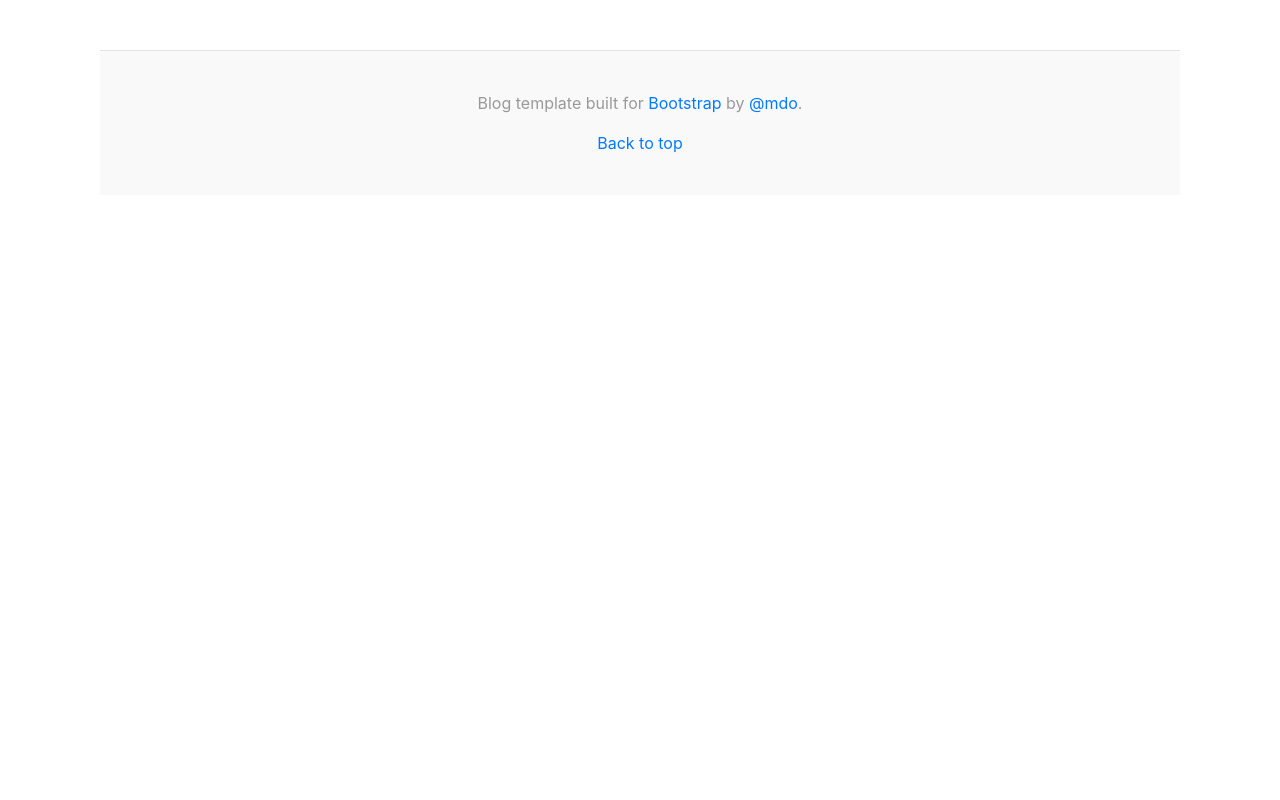
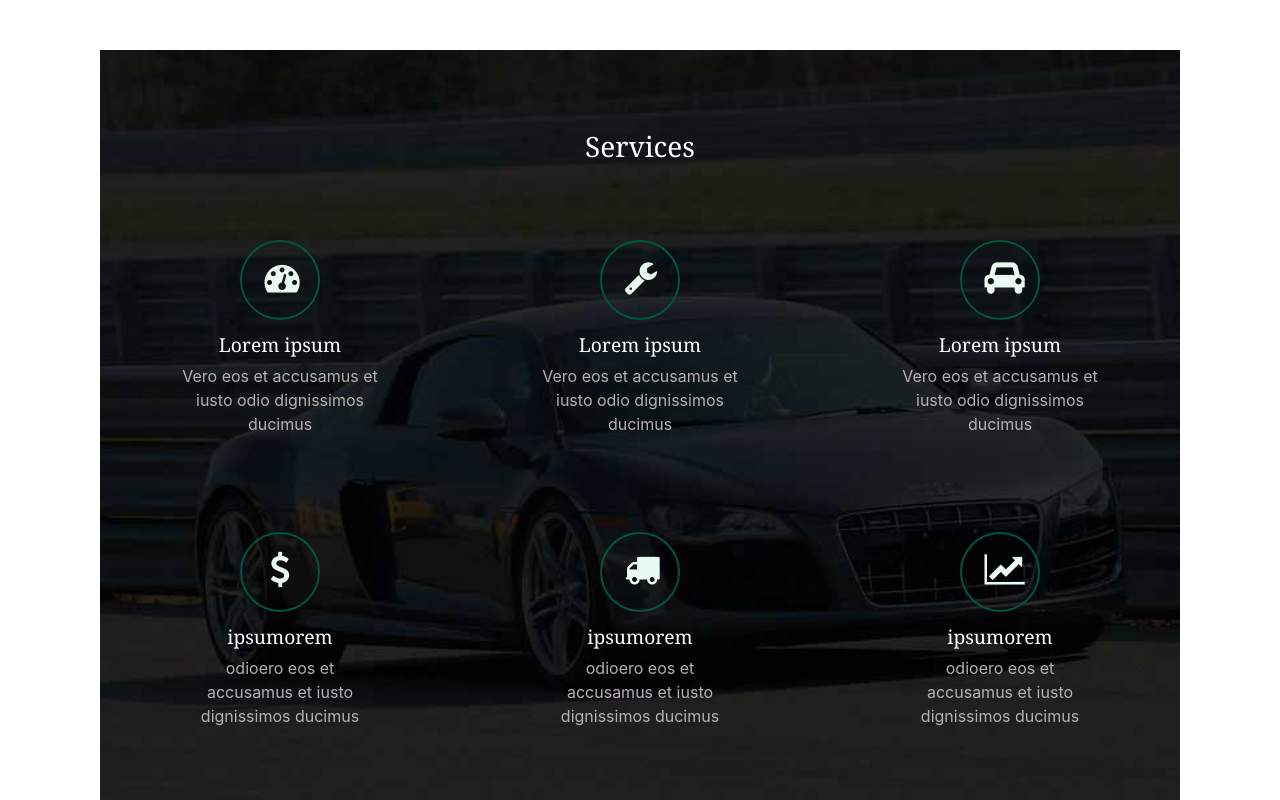
Before and after one commit to SandeepMirok/RepairBoss, a React (Create React App) app: page / in a window 1280 px wide. Shown: the part 1040-1840 px from the top of the page. Before the commit the page ends 1235 px from the top, so only its background shows below. Built offline with nearby package versions, Linux system fonts and the light colour scheme; a web font is replaced by a local one.

Commit message:
add ServicePart and Add some animation

```diff
--- a/package.json
+++ b/package.json
@@ -4,12 +4,14 @@
   "private": true,
   "dependencies": {
     "bootstrap": "^4.1.3",
+    "font-awesome": "^4.7.0",
     "foundation-sites": "^6.5.0-rc.2",
     "jquery": "^3.3.1",
     "react": "^16.4.2",
     "react-dom": "^16.4.2",
     "react-router-dom": "^4.3.1",
-    "react-scripts": "1.1.4"
+    "react-scripts": "1.1.4",
+    "wowjs": "^1.1.3"
   },
   "scripts": {
     "start": "react-scripts start",
--- a/public/index.html
+++ b/public/index.html
@@ -10,6 +10,10 @@
     -->
     <link rel="manifest" href="%PUBLIC_URL%/manifest.json">
     <link rel="shortcut icon" href="%PUBLIC_URL%/favicon.ico">
+
+    <link rel="stylesheet" href="https://cdnjs.cloudflare.com/ajax/libs/font-awesome/4.7.0/css/font-awesome.min.css">
+    <link rel="stylesheet" href="https://cdn.jsdelivr.net/npm/animate.css@3.5.2/animate.min.css">
+
     <!--
       Notice the use of %PUBLIC_URL% in the tags above.
       It will be replaced with the URL of the `public` folder during the build.
--- a/src/Home.jsx
+++ b/src/Home.jsx
@@ -6,8 +6,13 @@ import Header2 from "./Header2";
 import Footer from "./Footer";
 import Nav from "./Nav";
 import AboutUs from "./content/AboutUs";
+import WOW from 'wowjs';
+import ServicePart from "./content/Service";
 
 class Home extends Component {
+    componentDidMount(){
+        new WOW.WOW().init();
+    }
   render() {
     return (
       <div className="container">
@@ -15,6 +20,7 @@ class Home extends Component {
         <Nav />
         <Header2 />
         <AboutUs />
+          <ServicePart/>
         <div>
           <Footer />
         </div>
--- a/src/content/AboutUs.jsx
+++ b/src/content/AboutUs.jsx
@@ -13,12 +13,8 @@ class AboutUs extends Component {
             <div className="about" id="about">
                 <div className="container">
                     <h3 className="title">About Us</h3>
-
                     <div
-            className=" about-right wow fadeInRight animated"
-            data-wow-delay=".5s"
-          >
-            {/* style={{visibility: visible, -webkit-animation-delay: .5s;}}>*/}
+                        className=" about-right">
                         <h4>
                             Contrary to popular belief, Lorem Ipsum is not simply random text.
                             It has roots in a piece of classical Latin established fact that a
@@ -35,14 +31,20 @@ class AboutUs extends Component {
                             'lorem ipsum' will uncover many web sites still in their infancy.{" "}
                         </p>
                     </div>
+
                     <div className="row">
-            <div className="col-lg-4">
+                        <div
+                            className="col-lg-4 wow jello"
+                            data-wow-offset="60"
+                            data-wow-delay=".5s"
+                        >
                             <img
                                 src={Cuban}
-                className="rounded-circle"
+                                className="rounded-circle "
                                 alt="Cinque Terre"
                                 width="140"
                                 height="140"
+                                data-wow-delay="1s"
                             />
                             <h2>Heading</h2>
                             <p>
@@ -57,7 +59,11 @@ class AboutUs extends Component {
                                 </a>
                             </p>
                         </div>
-            <div className="col-lg-4">
+                        <div
+                            className="col-lg-4 wow jello"
+                            data-wow-offset="60"
+                            data-wow-delay=".75s"
+                        >
                             <img
                                 src={Car1962}
                                 className="rounded-circle"
@@ -78,7 +84,11 @@ class AboutUs extends Component {
                                 </a>
                             </p>
                         </div>
-            <div className="col-lg-4">
+                        <div
+                            className="col-lg-4 wow jello"
+                            data-wow-offset="60"
+                            data-wow-delay="1.0s"
+                        >
                             <img
                                 src={Ford}
                                 className="rounded-circle"
--- /dev/null
+++ b/src/content/Service.jsx
@@ -0,0 +1,83 @@
+import React, { Component } from "react";
+import "bootstrap/dist/css/bootstrap.css"
+import "../style/Home.css";
+import "../style/content.css";
+import 'font-awesome/css/font-awesome.css'
+
+
+class ServicePart extends Component{
+
+    render(){
+        return(
+            <div className="services" id="services">
+                <div className="container">
+                    <h3 className="title">Services</h3>
+                    <div className="row work-row">
+                        <div className="col-sm-6 col-md-4 work-row-grids wow bounceIn animated" data-wow-delay=".5s">
+                            <div className="work-grids-img">
+                                <i className="fa fa-dashboard fa-fw fa-lg " aria-hidden="true"></i>
+                            </div>
+                            <div className="caption work-captn">
+                                <h4>Lorem ipsum</h4>
+                                <p>Vero eos et accusamus et iusto odio dignissimos ducimus</p>
+                            </div>
+                        </div>
+                        <div className="col-sm-6 col-md-4 work-row-grids wow bounceIn animated" data-wow-delay=".5s">
+                            <div className="work-grids-img">
+                                <i className="fa fa-wrench fa-fw fa-lg " aria-hidden="true"></i>
+                            </div>
+                            <div className="caption work-captn">
+                                <h4>Lorem ipsum</h4>
+                                <p>Vero eos et accusamus et iusto odio dignissimos ducimus</p>
+                            </div>
+                        </div>
+                        <div className="col-sm-6 col-md-4 work-row-grids wow bounceIn animated" data-wow-delay=".5s"
+                             >
+                            <div className="work-grids-img">
+                                <i className="fa fa-car fa-fw fa-lg " aria-hidden="true"></i>
+                            </div>
+                            <div className="caption work-captn">
+                                <h4>Lorem ipsum</h4>
+                                <p>Vero eos et accusamus et iusto odio dignissimos ducimus</p>
+                            </div>
+                        </div>
+                        <div className="col-sm-6 col-md-4 work-row-grids wow bounceIn animated" data-wow-delay=".5s"
+                             >
+                            <div className="work-grids-img">
+                                <i className="fa fa-dollar fa-fw fa-lg " aria-hidden="true"></i>
+                            </div>
+                            <div className="caption work-captn">
+                                <h4>ipsumorem</h4>
+                                <p>odioero eos et accusamus et iusto dignissimos ducimus</p>
+                            </div>
+                        </div>
+                        <div className="col-sm-6 col-md-4 work-row-grids wow bounceIn animated" data-wow-delay=".5s"
+                            >
+                            <div className="work-grids-img">
+                                <i className="fa fa-truck fa-fw fa-lg "aria-hidden="true"></i>
+                            </div>
+                            <div className="caption work-captn">
+                                <h4>ipsumorem</h4>
+                                <p>odioero eos et accusamus et iusto dignissimos ducimus</p>
+                            </div>
+                        </div>
+                        <div className="col-sm-6 col-md-4 work-row-grids wow bounceIn animated" data-wow-delay=".5s"
+                             >
+                            <div className="work-grids-img">
+                                <i className="fa fa-line-chart fa-fw fa-lg "aria-hidden="true"></i>
+                            </div>
+                            <div className="caption work-captn">
+                                <h4>ipsumorem</h4>
+                                <p>odioero eos et accusamus et iusto dignissimos ducimus</p>
+                            </div>
+                        </div>
+                        <div className="clearfix"></div>
+                    </div>
+                </div>
+            </div>
+        )
+
+    }
+}
+
+export default ServicePart;
--- a/src/style/content.css
+++ b/src/style/content.css
@@ -28,3 +28,97 @@ h3.title {
 }
 
 /*------About Us------*/
+
+/*Service*/
+.services {
+    padding: 5em 0;
+    background: url(../img/slid.jpg) fixed;
+    background-size: cover;
+    -webkit-background-size: cover;
+    -o-background-size: cover;
+    -moz-background-size: cover;
+    -ms-background-size: cover;
+}
+.services h3.title {
+    color: #fff;
+}
+.work-row-grids {
+    text-align: center;
+    margin:3em 0;
+}
+.work-row-grids h4 {
+    font-size: 1.2em;
+    color: #fff;
+    margin: .5em 0 .2em;
+    line-height: 1.6em;
+}
+.work-row-grids p {
+    font-size: 1em;
+    color: #847F7F;
+    line-height: 1.5em;
+    width: 60%;
+    margin: 0 auto;
+}
+.work-row-grids p {
+    font-size: 1.0em;
+    color: #B7B1B1;
+    line-height: 1.5em;
+    width: 60%;
+    margin: 0 auto;
+}
+.work-grids-img img {
+    border: 1px solid #555;
+    padding: 16px;
+    border-radius: 68px;
+}
+.work-grids-img {
+    width: 80px;
+    height: 80px;
+    border-radius: 50%;
+    border: 2px solid #01553D;
+    margin: 0 auto;
+    text-align: center;
+    position: relative;
+}
+.work-row-grids i.fa {
+    font-size: 2.2em;
+    text-align: center;
+    padding: 0.65em 0.2em;
+    color: #EAFAF1;
+}
+.work-grids-img i{
+    position: relative;
+    z-index: 100;
+    transition: all 0.3s ease 0s;
+}
+.work-grids-img:before {
+    content: '';
+    width: 100%;
+    height: 100%;
+    border-radius: 50%;
+    background: #01553D;
+    position: absolute;
+    top: 0;
+    left: 0;
+    z-index: 10;
+    -webkit-transform: scale(0);
+    -moz-transform: scale(0);
+    -ms-transform: scale(0);
+    -o-transform: scale(0);
+    transform: scale(0);
+    transition: all 0.3s ease 0s;
+}
+.work-row-grids:hover .work-grids-img span {
+    -webkit-transform: scale(0.9);
+    -moz-transform: scale(0.9);
+    -ms-transform: scale(0.9);
+    -o-transform: scale(0.9);
+    transform: scale(0.9);
+}
+.work-row-grids:hover .work-grids-img:before {
+    -webkit-transform: scale(1);
+    -moz-transform: scale(1);
+    -ms-transform: scale(1);
+    -o-transform: scale(1);
+    transform: scale(1);
+}
```
Also changed, not shown: src/img/slid.jpg (added), 1 other file (tests, documents, lock files or other folders). Lines whose indentation alone changed are shown as unchanged.
